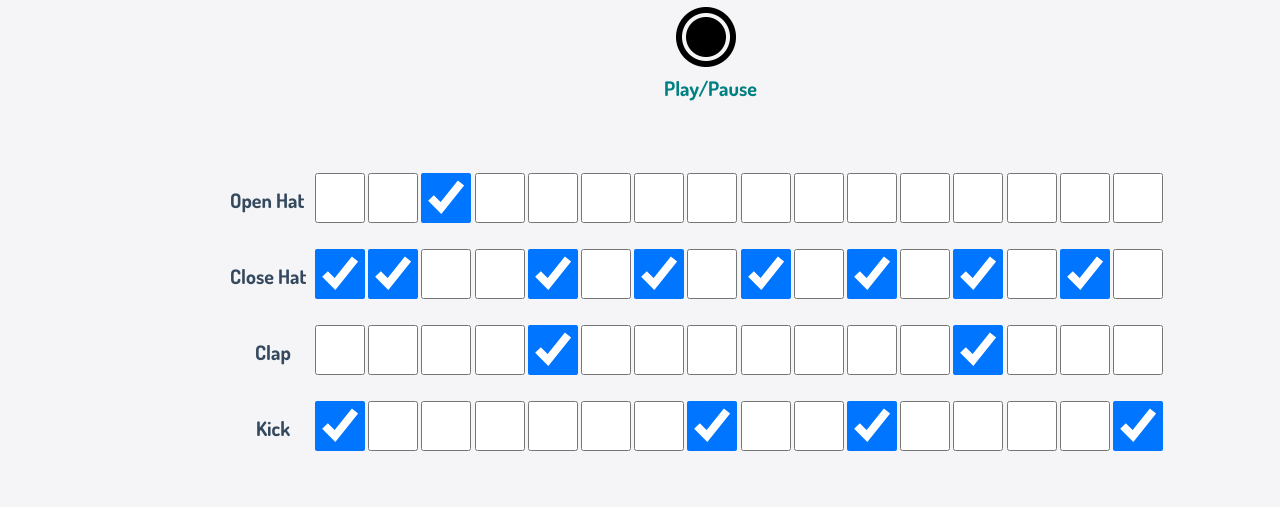
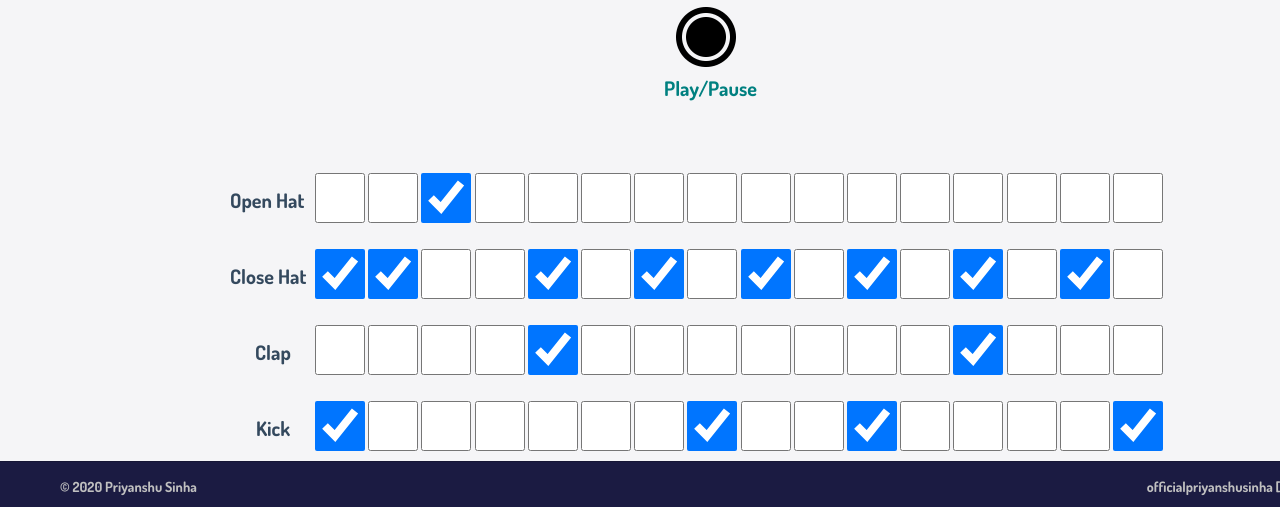
Before and after one commit to Priyanshu-Sinha/Chestra, a plain HTML site: page index.html in a window 1280 px wide. Shown: the part 293-800 px from the top of the page. Drawn offline with nearby package versions, Linux system fonts and the light colour scheme; no server answers.

Commit message:
Adding footer.

```diff
--- a/index.html
+++ b/index.html
@@ -97,7 +97,9 @@
             <input type="checkbox" checked>
         </div>
     </div>
-    <footer></footer>
+    <footer>
+        <p id="foot">© 2020 Priyanshu Sinha<span id="mail">officialpriyanshusinha [at] gmail [dot] com</span></p>
+    </footer>
     <script src="https://cdnjs.cloudflare.com/ajax/libs/tone/14.7.42/Tone.js"></script>
     <script src="./app.js"></script>
 </body>
--- a/style.css
+++ b/style.css
@@ -148,3 +148,23 @@ input[type="range"]::-webkit-slider-thumb {
     top: 10vh;
     left: 70vh;
 }
+footer{
+    position: fixed;
+    height: 45px;
+    width: 180vh;
+    bottom: 0vh;
+    background-color: #1b1b42;
+    border-top: 0.5px solid rgba(0, 0, 0, 0.2);
+    vertical-align: baseline;
+}
+#foot{
+    position: relative;
+    font-size: 14px;
+    color: silver;
+    left: 60px;
+    top: 2px;
+}
+#mail{
+    position: relative;
+    left: 950px;
+}
```
